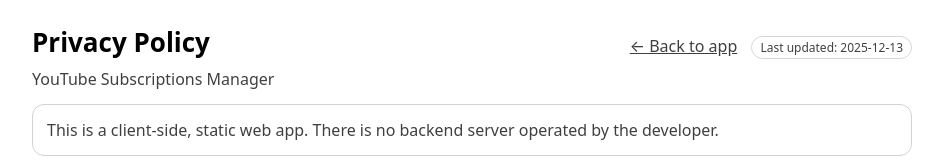
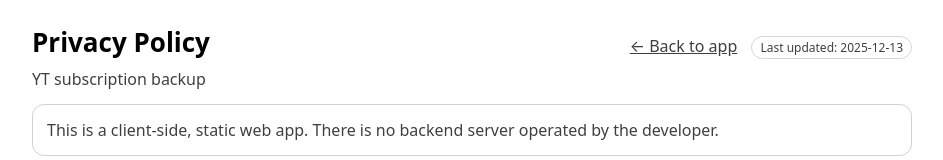
Before and after one commit to kuil09/youtube-subscriptions-backup, a website: page public/privacy.html in a window 1280 px wide. Shown: the top 160 px of the page, without its empty margins (168-1111 px from the left). Drawn offline with Linux system fonts and the light colour scheme.

Commit message:
Update title and subtitle in privacy.html

```diff
--- a/public/privacy.html
+++ b/public/privacy.html
@@ -10,7 +10,7 @@
     <!-- End Google Tag Manager -->
     <meta charset="UTF-8" />
     <meta name="viewport" content="width=device-width, initial-scale=1.0" />
-    <title>Privacy Policy — YouTube Subscriptions Manager</title>
+    <title>Privacy Policy — YT subscription backup</title>
     <style>
       :root { color-scheme: light dark; }
       body { font-family: system-ui, -apple-system, Segoe UI, Roboto, sans-serif; margin: 0; }
@@ -35,7 +35,7 @@
       <div class="top">
         <div>
           <h1>Privacy Policy</h1>
-          <div class="muted">YouTube Subscriptions Manager</div>
+          <div class="muted">YT subscription backup</div>
         </div>
         <div class="muted">
           <a href="./">← Back to app</a>
```
